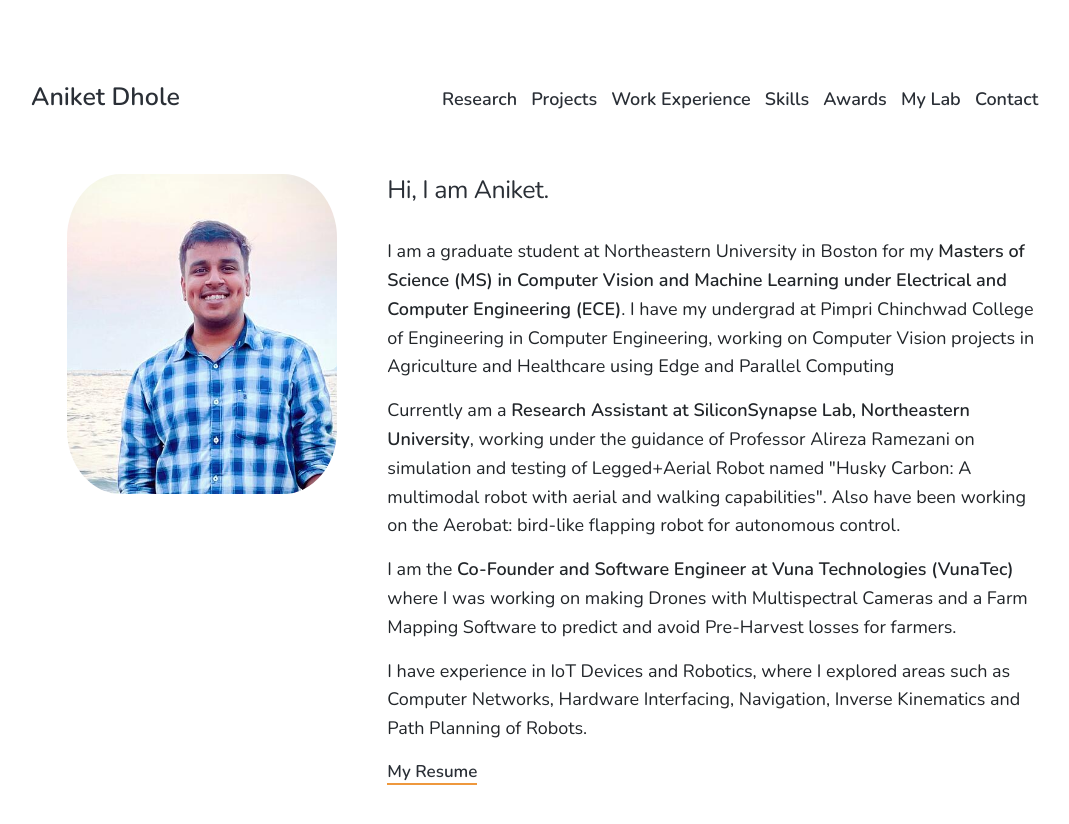
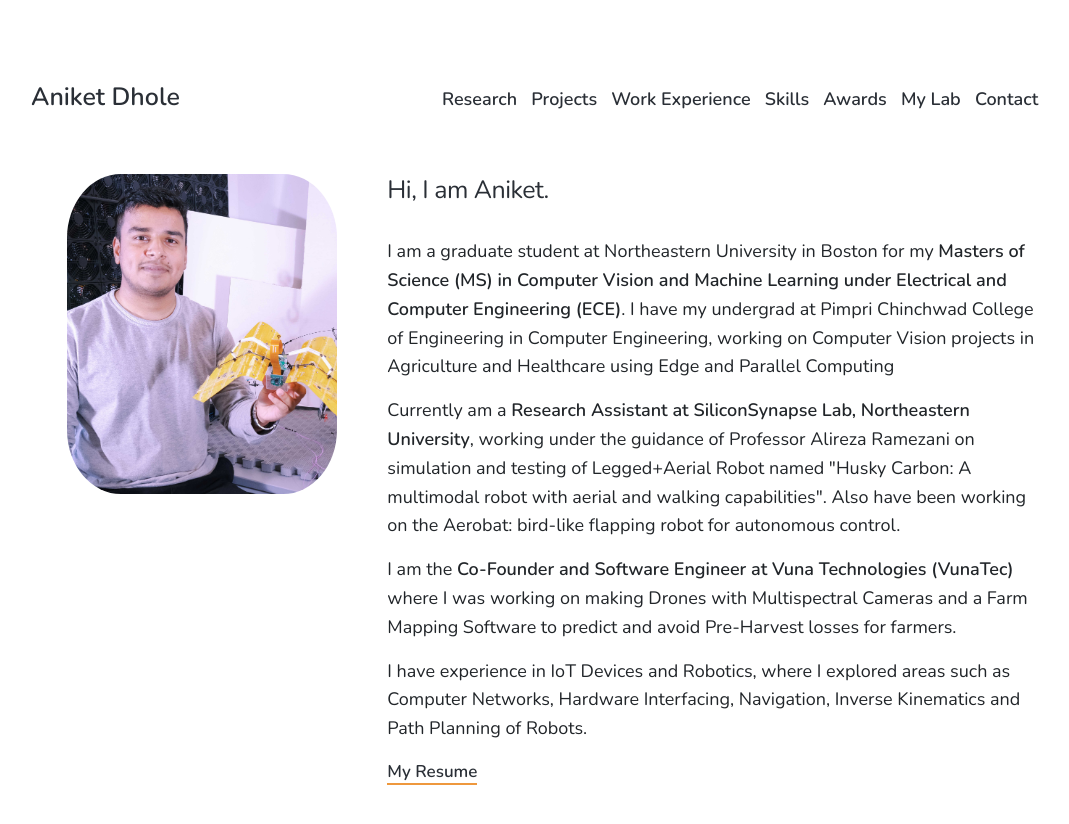
Before and after one commit to aniketdhole07/web, a Jekyll site: the page built from index.html, in a window 1280 px wide and 900 px high. Shown: the top 824 px of the window, without its empty margins (97-1166 px from the left). Built offline with Jekyll 4.4.1, drawn with Linux system fonts in a browser that asks for light colours; nearby versions of some CDN libraries; the list of posts is cut into pages by our own code; comment, search, counter and statistics services are not loaded.

Commit message:
Update index.html

```diff
--- a/index.html
+++ b/index.html
@@ -9,7 +9,7 @@
 <section class="intro">
     <div class="wrap row">
         <div class="col-lg-4 col-sm-12">
-            <img src="/images/about.jpg" class="about_img">
+            <img src="/images/about_aerobat.jpg" class="about_img">
         </div>
 
         <div class="col-lg-8 col-sm-12 about">
```
